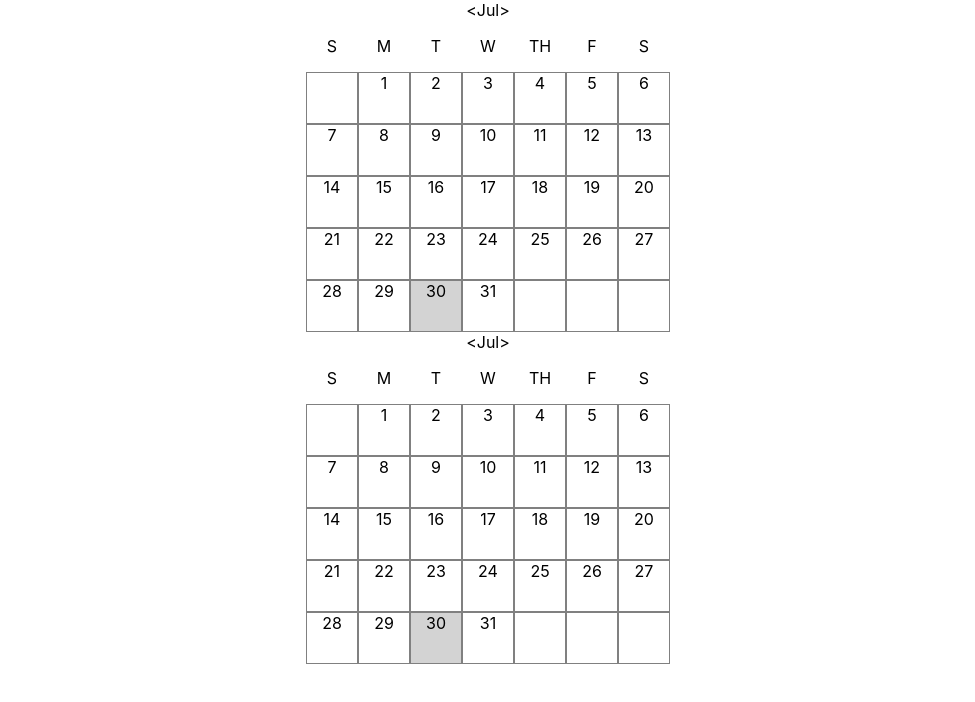
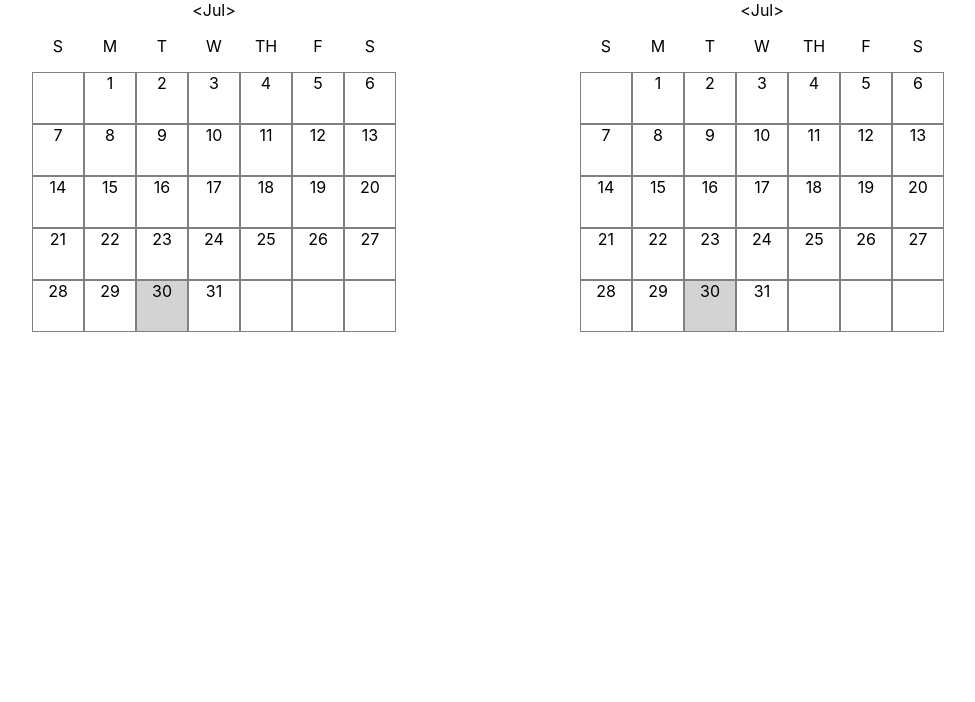
Before and after one commit to jenniferenck/interactive-calendar, a React (Create React App) app: page / in a window 1280 px wide. Shown: the top 702 px of the page, without its empty margins (152-1127 px from the left). Built offline with nearby package versions, Linux system fonts and the light colour scheme.

Commit message:
re-organized class names to allow for 2 months

```diff
--- /dev/null
+++ b/src/Calendar/Calendar.css
@@ -0,0 +1,5 @@
+.calendar {
+  display: flex;
+  flex-direction: row;
+  justify-content: space-evenly;
+}
--- a/src/Calendar/index.js
+++ b/src/Calendar/index.js
@@ -1,5 +1,7 @@
 import React, { Component } from 'react';
 import MonthView from '../MonthView';
+
+import './Calendar.css';
 
 class Calendar extends Component {
   renderCurrentCalendarView = () => {
@@ -15,7 +17,7 @@
 
   render() {
     return (
-      <div>
+      <div className="calendar">
         <MonthView />
         <MonthView />
       </div>
--- a/src/MonthView/MonthView.css
+++ b/src/MonthView/MonthView.css
@@ -1,4 +1,4 @@
-.calendar {
+.month {
   display: flex;
   justify-content: center;
   flex-direction: column;
@@ -22,7 +22,6 @@
   position: relative;
   width: 52px;
   height: 52px;
-  top: 50%;
 }
 
 .week {
--- a/src/MonthView/index.js
+++ b/src/MonthView/index.js
@@ -135,7 +135,7 @@
     console.log(this.state);
     const leftArrow = '<';
     return (
-      <div className="calendar">
+      <div className="month">
         <div className="month-row">
           <div>{leftArrow}</div>
           <div>{this.state.currentDateObj.format('MMM')}</div>
```
